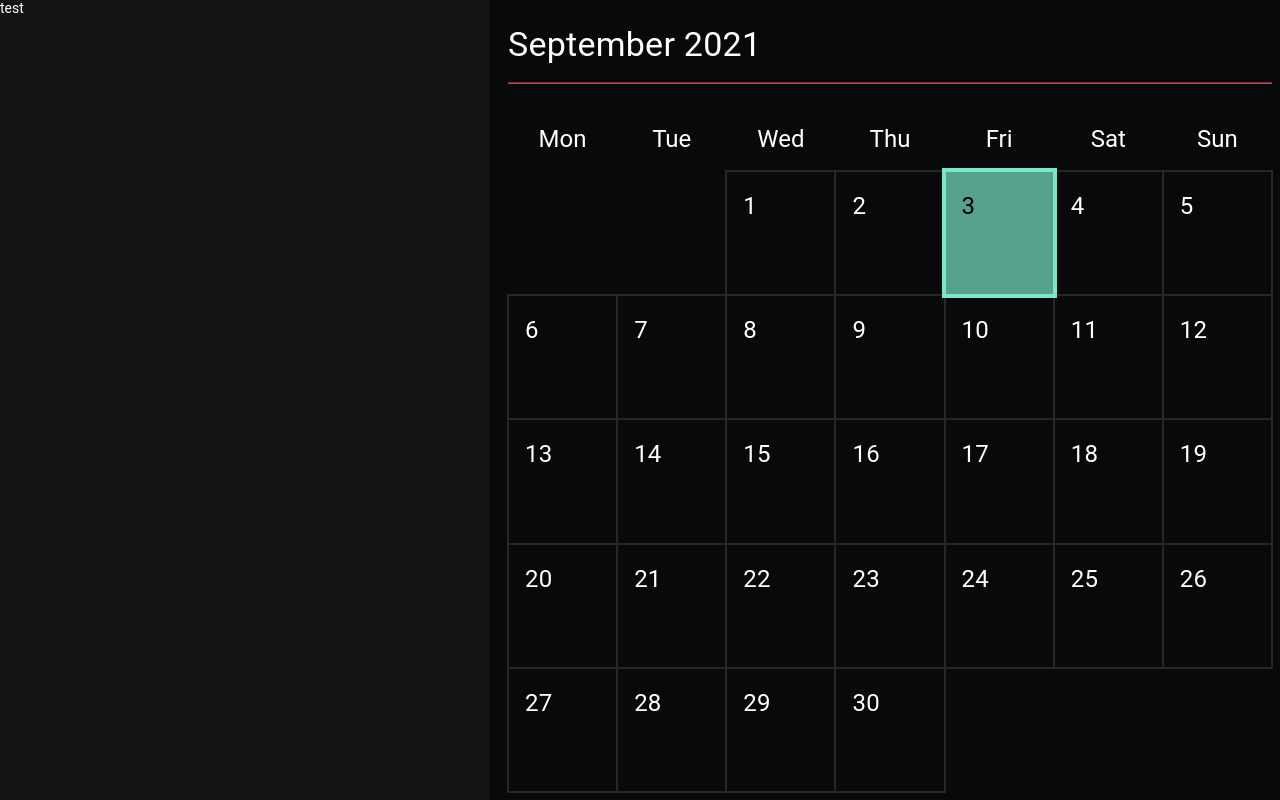
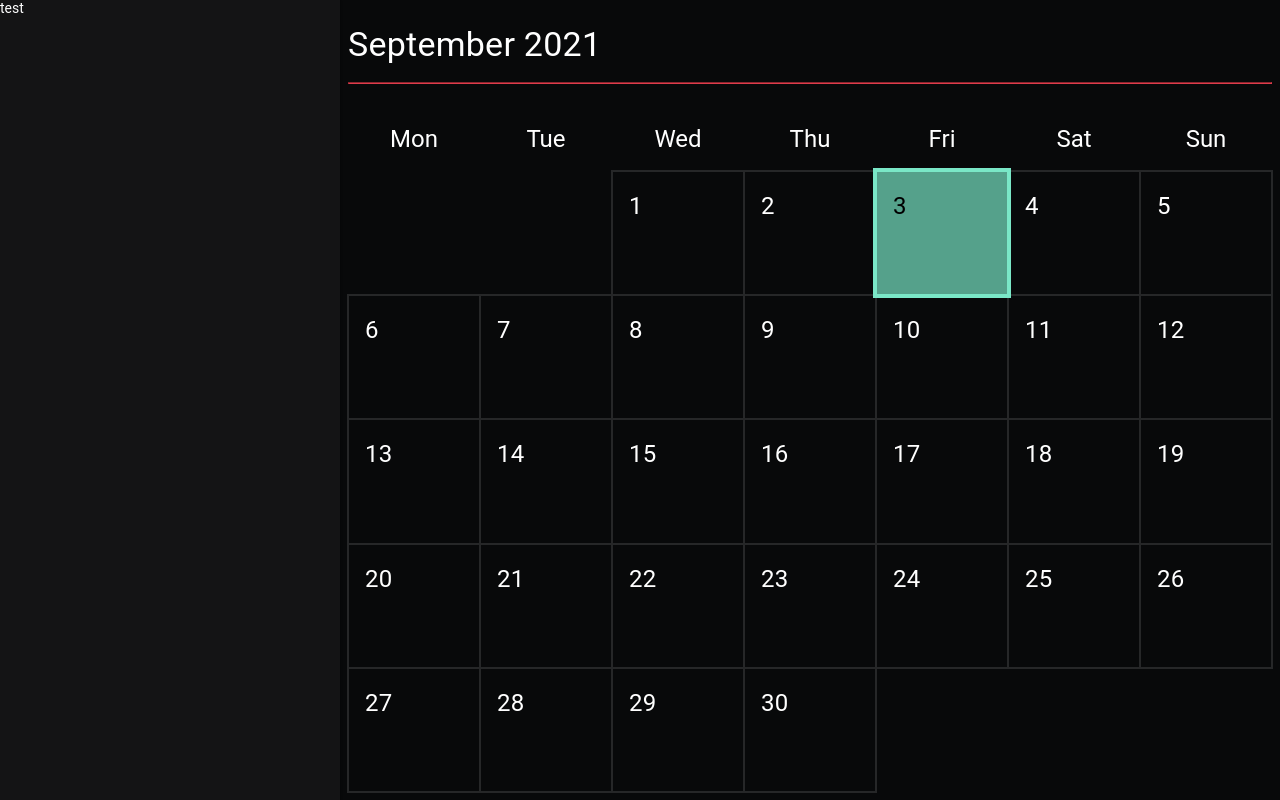
Before and after one commit to nicholas-roether/todate, a Next.js app: page / in a window 1280 px wide. Built offline with nearby package versions, Linux system fonts and the light colour scheme.

Commit message:
finish ResizableContainer desktop implementation

```diff
--- a/pages/index.tsx
+++ b/pages/index.tsx
@@ -11,9 +11,9 @@ const Index = () => {
 			<div style={{ display: "flex", height: "100%" }}>
 				<ResizableContainer
 					right
-					defaultWidth={500}
-					minWidth={100}
-					maxWidth={800}
+					defaultWidth={350}
+					minWidth={80}
+					maxWidth="min(600px, calc(100% - 800px))"
 				>
 					<Paper square style={{ height: "100%" }}>
 						test
--- a/src/frontend/components/resizable_container.tsx
+++ b/src/frontend/components/resizable_container.tsx
@@ -8,11 +8,11 @@ export interface ResizableContainerProps {
 	left?: boolean;
 	right?: boolean;
 	defaultWidth?: number;
-	minWidth?: number;
-	maxWidth?: number;
+	minWidth?: number | string;
+	maxWidth?: number | string;
 	defaultHeight?: number;
-	minHeight?: number;
-	maxHeight?: number;
+	minHeight?: number | string;
+	maxHeight?: number | string;
 }
 
 const useStyles = makeStyles(() => ({
@@ -35,37 +35,53 @@ const useStyles = makeStyles(() => ({
 		gridColumnEnd: "right-inner"
 	},
 	gutter: {
-		position: "relative",
-		"&.top, &.bottom": {
+		position: "relative"
+	},
+	gutterTop: {
 		cursor: "ns-resize",
 		gridColumnStart: "left-outer",
 		gridColumnEnd: "right-outer",
-			height: "20px"
+		height: "20px",
+		gridRowStart: "top-outer",
+		gridRowEnd: "top-inner"
 	},
-		"&.left, &.right": {
+	gutterBottom: {
+		cursor: "ns-resize",
+		gridColumnStart: "left-outer",
+		gridColumnEnd: "right-outer",
+		height: "20px",
+		gridRowStart: "bottom-inner",
+		gridRowEnd: "bottom-outer"
+	},
+	gutterLeft: {
 		cursor: "ew-resize",
 		gridRowStart: "top-outer",
 		gridRowEnd: "bottom-outer",
-			width: "20px"
-		},
-		"&.top": {
-			gridRowStart: "top-outer",
-			gridRowEnd: "top-inner"
-		},
-		"&.bottom": {
-			gridRowStart: "bottom-inner",
-			gridRowEnd: "bottom-outer"
-		},
-		"&.left": {
+		width: "20px",
 		gridColumnStart: "left-outer",
 		gridColumnEnd: "left-inner"
 	},
-		"&.right": {
+	gutterRight: {
+		cursor: "ew-resize",
+		gridRowStart: "top-outer",
+		gridRowEnd: "bottom-outer",
+		width: "20px",
 		gridColumnStart: "right-inner",
 		gridColumnEnd: "right-outer"
-		}
+	},
+	draggingHorizontal: {
+		cursor: "col-resize"
+	},
+	draggingVertical: {
+		cursor: "row-resize"
 	}
 }));
+
+enum DragState {
+	NONE,
+	VERTICAL,
+	HORIZONTAL
+}
 
 const ResizableContainer = ({
 	top = false,
@@ -74,133 +90,81 @@ const ResizableContainer = ({
 	right = false,
 	defaultWidth = 300,
 	minWidth = 0,
-	maxWidth,
+	maxWidth = "100%",
 	defaultHeight = 300,
 	minHeight = 0,
-	maxHeight,
+	maxHeight = "100%",
 	children
 }: PropsWithChildren<ResizableContainerProps>) => {
 	const classes = useStyles();
 	const containerRef = React.useRef<HTMLDivElement>(null);
+	const [dragState, setDragState] = React.useState<DragState>(DragState.NONE);
+	const [widthResize, setWidthResize] = React.useState<number>(defaultWidth);
+	const [heightResize, setHeightResize] =
+		React.useState<number>(defaultHeight);
 
 	const vertical = top || bottom;
 	const horizontal = left || right;
 
 	const gutterMouseDownListener = useCallback(() => {
-		const container = containerRef.current;
-		if (!container) return;
-		[
-			container,
-			document.body,
-			...Array.from(
-				container.getElementsByClassName(
-					"gutter"
-				) as HTMLCollectionOf<HTMLElement>
-			)
-		].forEach((elem) => {
-			elem.style.userSelect = "none";
-		});
+		document.body.style.userSelect = "none";
 	}, []);
 
 	const horizontalDragListener = useCallback(
 		(evt: MouseEvent) => {
-			const container = containerRef.current;
-			if (!container) return;
-			if (evt.movementX == 0) return;
-			let resize = defaultWidth;
-			if (container.getAttribute("data-resize-horizontal"))
-				resize = Number.parseFloat(
-					container.getAttribute("data-resize-horizontal") as string
-				);
-			resize += evt.movementX;
-			if (maxWidth !== undefined && resize > maxWidth)
-				container.style.width = `${maxWidth}px`;
-			else if (resize < minWidth) container.style.width = `${minWidth}px`;
-			else container.style.width = `${resize}px`;
-			container.setAttribute("data-resize-horizontal", resize.toString());
+			if (!containerRef.current) return;
+			if (!left && !right) return;
+			let gutterPos = containerRef.current.offsetLeft;
+			if (left) gutterPos += 10;
+			else if (right) gutterPos += containerRef.current.offsetWidth - 10;
+			const diff = evt.clientX - gutterPos;
+			const currentWidth = containerRef.current.offsetWidth;
+			setWidthResize(() => currentWidth + diff);
 		},
-		[defaultWidth, maxWidth, minWidth]
+		[left, right]
 	);
 
 	const verticalDragListener = useCallback(
 		(evt: MouseEvent) => {
-			const container = containerRef.current;
-			if (!container) return;
-			if (evt.movementY == 0) return;
-			const xPos = left
-				? container.offsetLeft
-				: container.offsetLeft + container.offsetWidth;
-			let resize = defaultWidth;
-			if (container.getAttribute("data-resize-vertical"))
-				resize = Number.parseFloat(
-					container.getAttribute("data-resize-vertical") ?? "0"
-				);
-			resize += evt.movementY;
-			container.style.width = `${resize}px`;
-			if (maxHeight !== undefined && resize > maxHeight)
-				container.style.height = `${maxHeight}px`;
-			else if (resize < minHeight)
-				container.style.height = `${minHeight}px`;
-			else container.style.height = `${resize}px`;
-			container.setAttribute("data-resize-horizontal", resize.toString());
+			if (!containerRef.current) return;
+			if (!top && !bottom) return;
+			let gutterPos = containerRef.current.offsetTop;
+			if (top) gutterPos += 10;
+			else if (bottom)
+				gutterPos += containerRef.current.offsetHeight - 10;
+			const diff = evt.clientY - gutterPos;
+			const currentHeight = containerRef.current.offsetHeight;
+			setHeightResize(() => currentHeight + diff);
 		},
-		[defaultWidth, left, maxHeight, minHeight]
+		[bottom, top]
 	);
 
 	const horizontalGutterMouseDownListener = useCallback(() => {
-		const container = containerRef.current;
-		if (!container) return;
-		[
-			container,
-			document.body,
-			...Array.from(
-				container.getElementsByClassName(
-					"gutter"
-				) as HTMLCollectionOf<HTMLElement>
-			)
-		].forEach((elem) => {
-			elem.style.cursor = "col-resize";
-		});
+		document.body.style.cursor = "col-resize";
+		setDragState(DragState.HORIZONTAL);
 		gutterMouseDownListener();
 		window.addEventListener("mousemove", horizontalDragListener);
 	}, [gutterMouseDownListener, horizontalDragListener]);
 
 	const verticalGutterMouseDownListener = useCallback(() => {
-		const container = containerRef.current;
-		if (!container) return;
-		[
-			container,
-			document.body,
-			...Array.from(
-				container.getElementsByClassName(
-					"gutter"
-				) as HTMLCollectionOf<HTMLElement>
-			)
-		].forEach((elem) => {
-			elem.style.cursor = "row-resize";
-		});
+		document.body.style.cursor = "row-resize";
+		setDragState(DragState.VERTICAL);
 		gutterMouseDownListener();
 		window.addEventListener("mousemove", verticalDragListener);
 	}, [gutterMouseDownListener, verticalDragListener]);
 
 	const windowMouseUpListener = useCallback(() => {
-		const container = containerRef.current;
-		if (!container) return;
-		[
-			container,
-			document.body,
-			...Array.from(
-				container.getElementsByClassName(
-					"gutter"
-				) as HTMLCollectionOf<HTMLElement>
-			)
-		].forEach((elem) => {
-			elem.style.userSelect = "";
-			elem.style.cursor = "";
-		});
+		document.body.style.userSelect = "";
+		document.body.style.cursor = "";
 		window.removeEventListener("mousemove", horizontalDragListener);
 		window.removeEventListener("mousemove", verticalDragListener);
+		setDragState(DragState.NONE);
 	}, [horizontalDragListener, verticalDragListener]);
+
+	const gutterDoubleClickListener = useCallback(() => {
+		setWidthResize(() => defaultWidth);
+		setHeightResize(() => defaultHeight);
+	}, [defaultHeight, defaultWidth]);
 
 	useEffect(() => {
 		window.addEventListener("mouseup", windowMouseUpListener);
@@ -208,47 +172,71 @@ const ResizableContainer = ({
 
 	return (
 		<div
-			className={classes.container}
+			className={clsx(
+				classes.container,
+				dragState === DragState.VERTICAL && classes.draggingVertical,
+				dragState === DragState.HORIZONTAL && classes.draggingHorizontal
+			)}
 			style={{
-				width: horizontal ? defaultWidth : "100%",
-				height: vertical ? defaultHeight : "100%",
+				width: horizontal ? widthResize : "100%",
+				height: vertical ? heightResize : "100%",
 				minWidth,
 				maxWidth,
 				minHeight,
-				maxHeight
+				maxHeight,
+				marginTop: top ? "-10px" : "",
+				marginBottom: top ? "-10px" : "",
+				marginLeft: left ? "-10px" : "",
+				marginRight: right ? "-10px" : ""
 			}}
 			ref={containerRef}
 		>
 			{top && (
 				<div
-					className={clsx(classes.gutter, "top", "gutter")}
-					onMouseDown={() => {
-						verticalGutterMouseDownListener();
-					}}
+					className={clsx(
+						classes.gutter,
+						classes.gutterTop,
+						dragState === DragState.VERTICAL &&
+							classes.draggingVertical
+					)}
+					onMouseDown={verticalGutterMouseDownListener}
+					onDoubleClick={gutterDoubleClickListener}
 				/>
 			)}
 			{bottom && (
 				<div
-					className={clsx(classes.gutter, "bottom", "gutter")}
-					onMouseDown={() => {
-						verticalGutterMouseDownListener();
-					}}
+					className={clsx(
+						classes.gutter,
+						classes.gutterBottom,
+						dragState === DragState.VERTICAL &&
+							classes.draggingVertical
+					)}
+					onMouseDown={verticalGutterMouseDownListener}
+					onDoubleClick={gutterDoubleClickListener}
 				/>
 			)}
 			{left && (
 				<div
-					className={clsx(classes.gutter, "left", "gutter")}
-					onMouseDown={() => {
-						horizontalGutterMouseDownListener();
-					}}
+					className={clsx(
+						classes.gutter,
+						classes.gutterLeft,
+						dragState === DragState.HORIZONTAL &&
+							classes.draggingHorizontal
+					)}
+					onMouseDown={horizontalGutterMouseDownListener}
+					onDoubleClick={gutterDoubleClickListener}
 				/>
 			)}
 			{right && (
 				<div
-					className={clsx(classes.gutter, "right", "gutter")}
-					onMouseDown={() => {
-						horizontalGutterMouseDownListener();
-					}}
+					className={clsx(
+						classes.gutter,
+						classes.gutterRight,
+						dragState === DragState.HORIZONTAL &&
+							classes.draggingHorizontal
+					)}
+					onMouseDown={horizontalGutterMouseDownListener}
+					onDoubleClick={gutterDoubleClickListener}
 				/>
 			)}
 			<main className={classes.content}>{children}</main>
```
Lines whose indentation alone changed are shown as unchanged.
